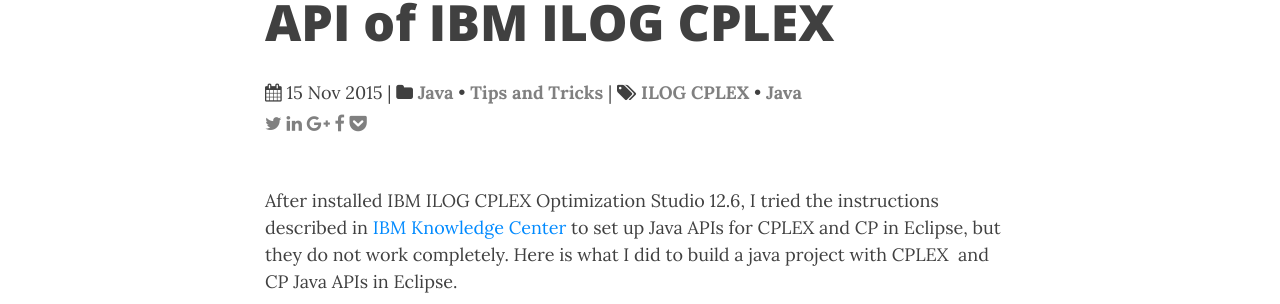
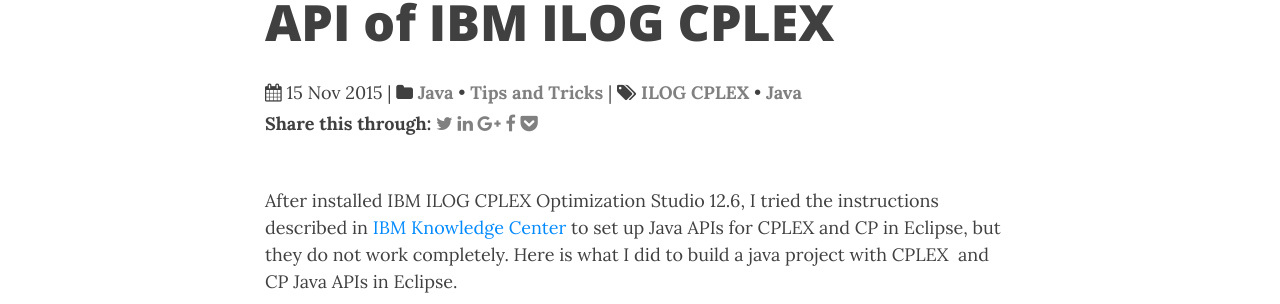
Before and after one commit to stonefl/stonefl.github.io, a Jekyll site: the page built from _posts/2015-11-15-setting-up-eclipse-for-java-api-of-ibm-ilog-cplex.markdown, in a window 1280 px wide and 1400 px high. Shown: the part 190-494 px from the top of the window. Built offline with Jekyll 4.4.1, drawn with Linux system fonts in a browser that asks for light colours; nearby versions of some CDN libraries; comment, search, counter and statistics services are not loaded.

Commit message:
Update share-social-icons.html

```diff
--- a/_includes/share-social-icons.html
+++ b/_includes/share-social-icons.html
@@ -1,4 +1,5 @@
 <div class="social-icons">
+  <strong>Share this through:</strong>
   <!--twitter-->
   <a href="https://twitter.com/share?text={{ page.title }}&amp;url={{ site.url }}{{ page.url }}&amp;via={{ site.author.twitter }}"  class="social-icons" target="_blank" title="Share on twitter"> <i class="fa fa-twitter meta"></i></a>
   <!--Linkedin-->
```
